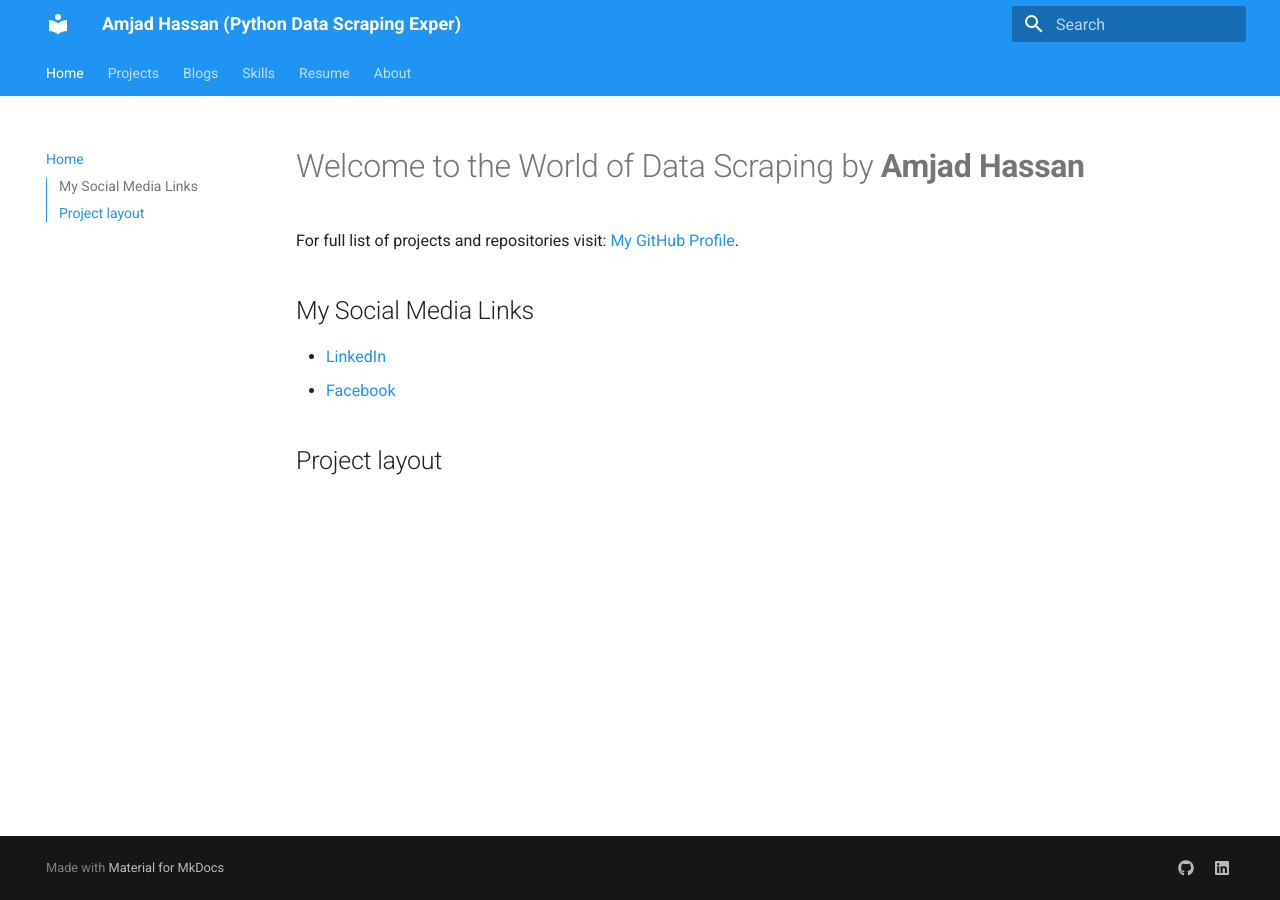
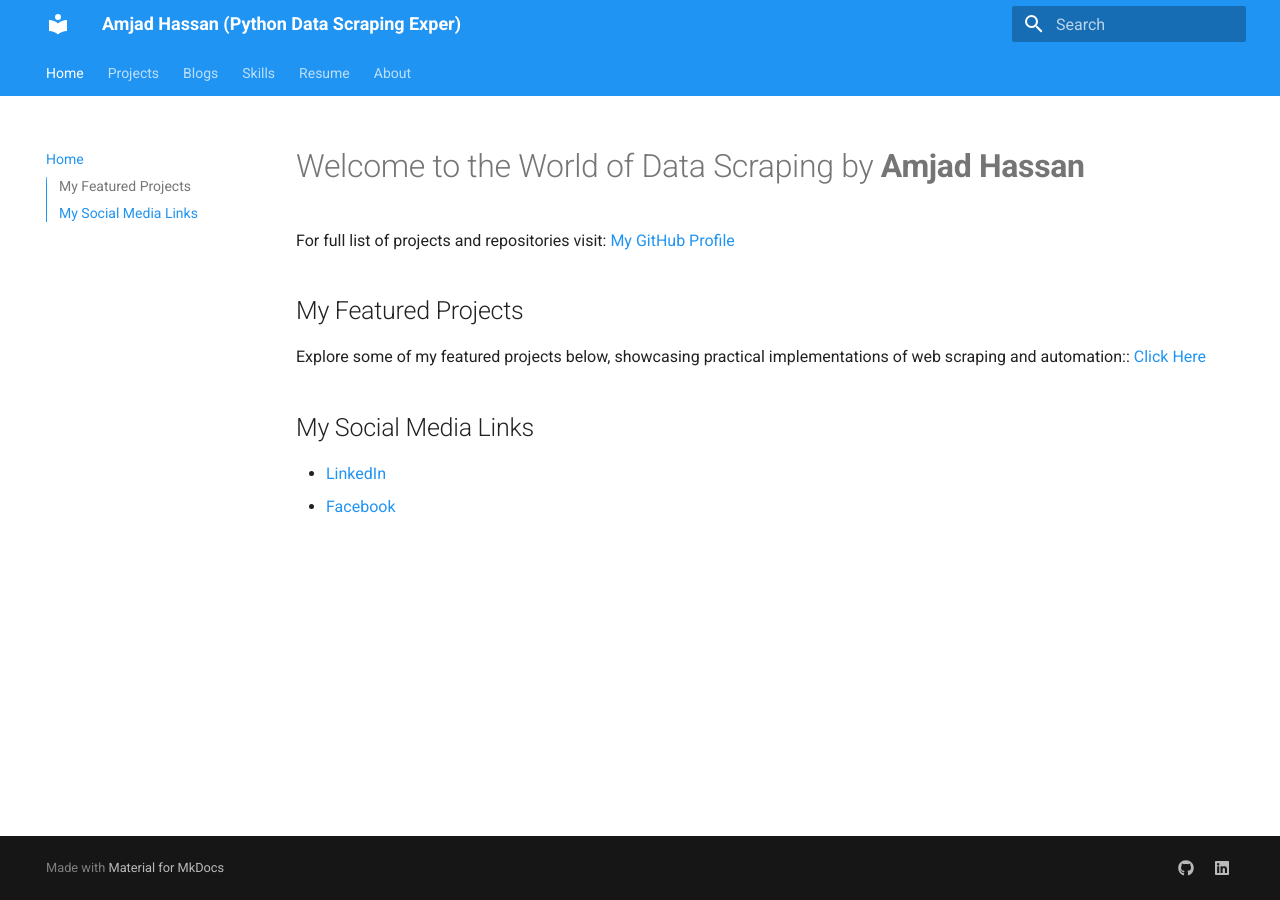
Before and after one commit to ah0890/mywsportfolio, an MkDocs documentation site: the page built from docs/index.md, in a window 1280 px wide. Built offline with MkDocs 1.6.1 and Material for MkDocs 9.7.7, drawn with Linux system fonts in a browser that asks for light colours.

Commit message:
Featured projects added

```diff
--- a/docs/index.md
+++ b/docs/index.md
@@ -1,9 +1,11 @@
 # Welcome to the World of Data Scraping by **Amjad Hassan**
 
-For full list of projects and repositories visit: [My GitHub Profile](https://github.com/ahaulakh0890).
+For full list of projects and repositories visit: [My GitHub Profile](https://github.com/ahaulakh0890)
+
+## My Featured Projects
+
+Explore some of my featured projects below, showcasing practical implementations of web scraping and automation:: [Click Here](https://github.com/ahaulakh0890/mywsportfolio/tree/main/docs/projects)
 
 ## My Social Media Links
 - [LinkedIn](https://www.linkedin.com/in/ahaulakh/)
 - [Facebook](https://www.facebook.com/motisol786)
-
-## Project layout
```
